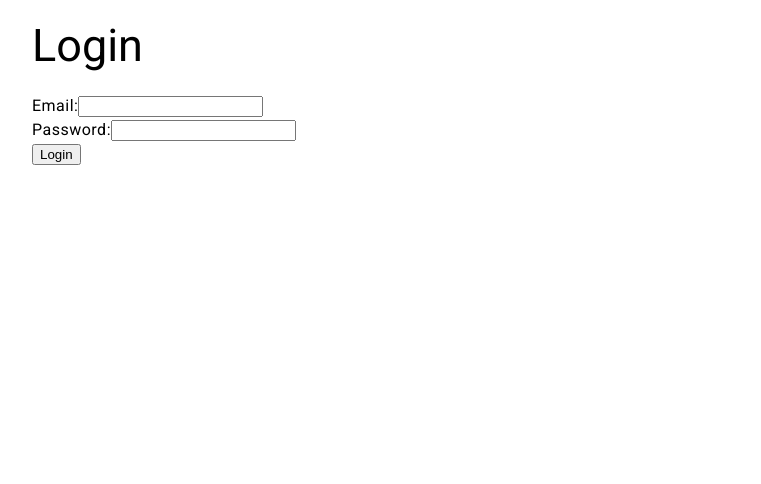
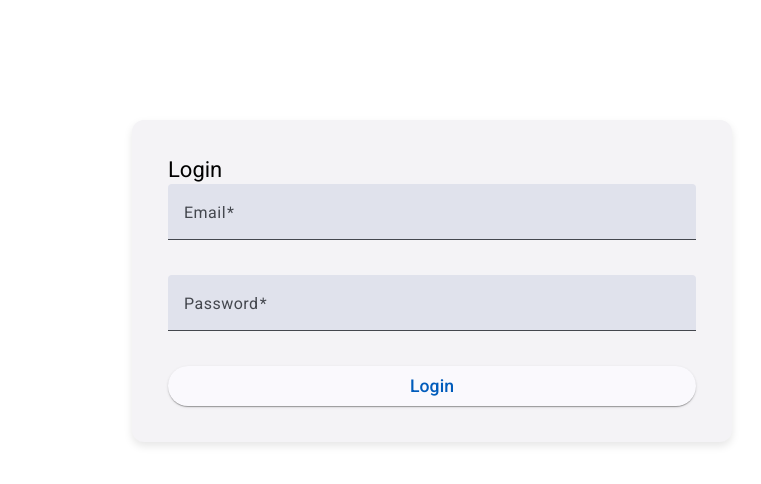
Before and after one commit to vik-ashsaini/employee-management-ui, an Angular app: page /login in a window 1280 px wide. Shown: the top 484 px of the page, without its empty margins (208-969 px from the left). Built offline with nearby package versions, Linux system fonts and the light colour scheme.

Commit message:
update for Login UI

```diff
--- a/src/app/app.component.css
+++ b/src/app/app.component.css
@@ -1,3 +1,8 @@
+.container {
+  margin: 20px auto;
+  max-width: 800px;
+}
+
 input.ng-invalid.ng-touched {
   border-color: red;
 }
--- a/src/app/components/employee/employee-form/employee-form.component.html
+++ b/src/app/components/employee/employee-form/employee-form.component.html
@@ -1,26 +1,26 @@
 <h2 mat-dialog-title>{{ data.id === 0 ? 'Add' : 'Edit' }} Employee</h2>
     <form [formGroup]="form" (ngSubmit)="submit()" mat-dialog-content>
-      <mat-form-field class="full-width">
+      <mat-form-field appearance="fill">
         <mat-label>Name</mat-label>
         <input matInput formControlName="name">
-         <div *ngIf="form.get('name')?.invalid && form.get('name')?.touched">
-          <small class="error">Name is required</small>
-        </div>
+        <mat-error *ngIf="form.get('name')?.invalid && form.get('name')?.touched">
+          <span *ngIf="form.get('name')?.errors?.['required']">Name is required</span>
+        </mat-error>
       </mat-form-field>
-      <mat-form-field class="full-width">
+      <mat-form-field appearance="fill">
         <mat-label>Position</mat-label>
         <input matInput formControlName="position" />
-        <div *ngIf="form.get('position')?.invalid && form.get('position')?.touched">
-          <small class="error">Position is required</small>
-        </div>
+        <mat-error *ngIf="form.get('position')?.invalid && form.get('position')?.touched">
+          <span *ngIf="form.get('position')?.errors?.['required']">Position is required</span>
+        </mat-error>
       </mat-form-field>
-      <mat-form-field class="full-width">
+      <mat-form-field appearance="fill">
         <mat-label>Salary</mat-label>
         <input matInput type="number" formControlName="salary">
-        <div *ngIf="form.get('salary')?.invalid && form.get('salary')?.touched">
-          <small *ngIf="form.get('salary')?.errors?.['required']">Salary is required</small>
-          <small *ngIf="form.get('salary')?.errors?.['min']">Salary must be greater than 0</small>
-        </div>
+        <mat-error *ngIf="form.get('salary')?.invalid && form.get('salary')?.touched">
+          <span *ngIf="form.get('salary')?.errors?.['required']">Salary is required</span>
+          <span *ngIf="form.get('salary')?.errors?.['minlength']">Salary must be greater than 0</span>
+        </mat-error>
       </mat-form-field>
       <mat-dialog-actions align="end">
         <button mat-button type="button" (click)="dialogRef.close()">Cancel</button>
--- /dev/null
+++ b/src/app/components/login/login.component.css
@@ -0,0 +1,30 @@
+form{
+    display: flex;
+    flex-direction: column;
+    align-items: center;
+}
+
+mat-card{
+    max-width: 600px;
+    margin:120px auto;
+    padding: 20px;
+    box-shadow: 0 4px 8px rgba(0,0,0,0.1);
+}
+
+mat-form-field{
+    width: 100%;
+    margin-bottom:15px;
+}
+
+button[mat-raised-button]{
+    width: 100%;
+    padding: 10px 0;
+    font-size: 1.1em;
+}
+
+@media(max-width:600px){
+    mat-card{
+        margin:20px 10px;
+        padding: 15px;
+    }
+}
--- a/src/app/components/login/login.component.html
+++ b/src/app/components/login/login.component.html
@@ -1,8 +1,26 @@
-<h2>Login</h2>
-<form [formGroup]="form" (ngSubmit)="submit()">
-  <label>Email:</label>
-  <input formControlName="email" type="email"><br>
-  <label>Password:</label>
-  <input formControlName="password" type="password"><br>
-  <button type="submit">Login</button>
-</form>
+<mat-card>
+  <mat-card-header>
+    <mat-card-title>Login</mat-card-title>
+  </mat-card-header>
+  <mat-card-content>
+    <form [formGroup]="form" (ngSubmit)="submit()">
+      <mat-form-field appearance="fill">
+        <mat-label>Email</mat-label>
+        <input matInput formControlName="email" type="email" required><br>
+        <mat-error *ngIf="form.get('email')?.invalid && form.get('email')?.touched">
+          <span *ngIf="form.get('email')?.errors?.['required']">Email is required</span>
+        </mat-error>
+      </mat-form-field>
+      <mat-form-field appearance="fill">
+        <mat-label>Password</mat-label>
+        <input matInput formControlName="password" type="password" required><br>
+        <mat-error *ngIf="form.get('password')?.invalid && form.get('password')?.touched">
+          <!-- {{form.get('password')?.errors | json}} -->
+          <span *ngIf="form.get('password')?.errors?.['required']">Password is required</span>
+          <span *ngIf="form.get('password')?.errors?.['minlength']">Password length Should be greather than 6</span>
+        </mat-error>
+      </mat-form-field>
+      <button mat-raised-button color="primary" type="submit">Login</button>
+    </form>
+  </mat-card-content>
+</mat-card>
--- a/src/app/components/login/login.component.ts
+++ b/src/app/components/login/login.component.ts
@@ -1,14 +1,26 @@
 import { Component, OnInit } from '@angular/core';
-import { FormBuilder, FormGroup, ReactiveFormsModule } from '@angular/forms';
+import { FormBuilder, FormGroup, ReactiveFormsModule, Validators } from '@angular/forms';
 import { Router } from '@angular/router';
 import { AuthService } from '../../services/auth.service';
 import { CommonModule } from '@angular/common';
+import { MatCardModule } from '@angular/material/card';
+import { MatFormFieldModule } from '@angular/material/form-field';
+import { MatInputModule } from '@angular/material/input';
+import { MatButtonModule } from '@angular/material/button';
 
 @Component({
   selector: 'app-login',
   standalone: true,
-  imports: [CommonModule, ReactiveFormsModule],
-  templateUrl: './login.component.html'
+  imports: [
+    CommonModule,
+    ReactiveFormsModule,
+    MatCardModule,
+    MatFormFieldModule,
+    MatInputModule,
+    MatButtonModule
+  ],
+  templateUrl: './login.component.html',
+  styleUrl: './login.component.css'
 })
 export class LoginComponent implements OnInit{
   form!: FormGroup;
@@ -17,15 +29,17 @@ export class LoginComponent implements OnInit{
 
   ngOnInit(){
     this.form = this.fb.group({
-      email: [''],
-      password: ['']
+      email: ['',[Validators.required,Validators.email]],
+      password: ['',[Validators.required,Validators.minLength(6)]]
     });
   }
 
   submit() {
-    this.auth.login(this.form.value).subscribe({
-      next: () => this.router.navigate(['/']),
-      error: () => alert('Login failed')
-    });
+    if(this.form.valid){
+      this.auth.login(this.form.value).subscribe({
+        next: () => this.router.navigate(['/employee']),
+        error: () => alert('Login failed')
+      });
+    }
   }
 }
--- a/src/styles.css
+++ b/src/styles.css
@@ -1,7 +1,3 @@
 /* You can add global styles to this file, and also import other style files */
 html, body { height: 100%; }
 body { margin: 0; font-family: Roboto, "Helvetica Neue", sans-serif; }
-.container {
-  margin: 20px auto;
-  max-width: 800px;
-}
```
